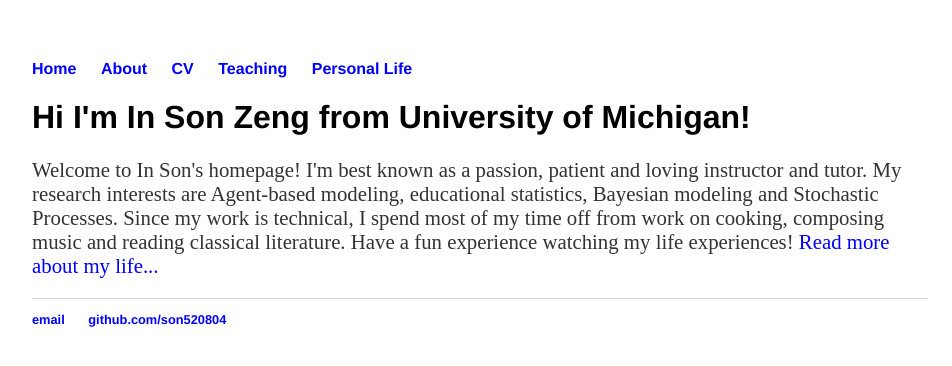
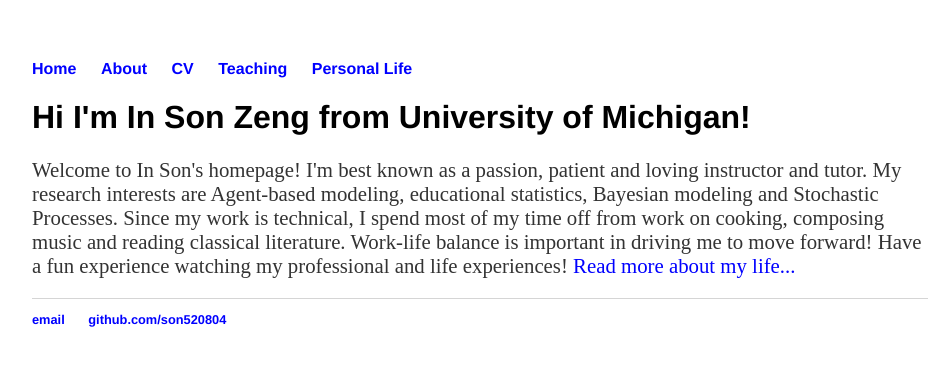
Before and after one commit to son520804/son520804.github.io, a Jekyll site: the page built from index.html, in a window 1280 px wide. Shown: the top 366 px of the page, without its empty margins (160-1112 px from the left). Built offline with Jekyll 4.4.1, drawn with Linux system fonts in a browser that asks for light colours.

Commit message:
Update index.html

```diff
--- a/index.html
+++ b/index.html
@@ -6,7 +6,7 @@
 	<h1>Hi I'm In Son Zeng from University of Michigan!</h1>
 	<p>Welcome to In Son's homepage! I'm best known as a passion, patient and loving instructor and tutor.
 		My research interests are Agent-based modeling, educational statistics, Bayesian modeling and Stochastic Processes.
-		Since my work is technical, I spend most of my time off from work on cooking, composing music and reading classical literature.
-		Have a fun experience watching my life experiences!
+		Since my work is technical, I spend most of my time off from work on cooking, composing music and reading classical literature. Work-life balance is important in driving me to move forward!
+		Have a fun experience watching my professional and life experiences!
 		<a href="/about">Read more about my life...</a></p>
 </div><!-- /.blurb -->
```
